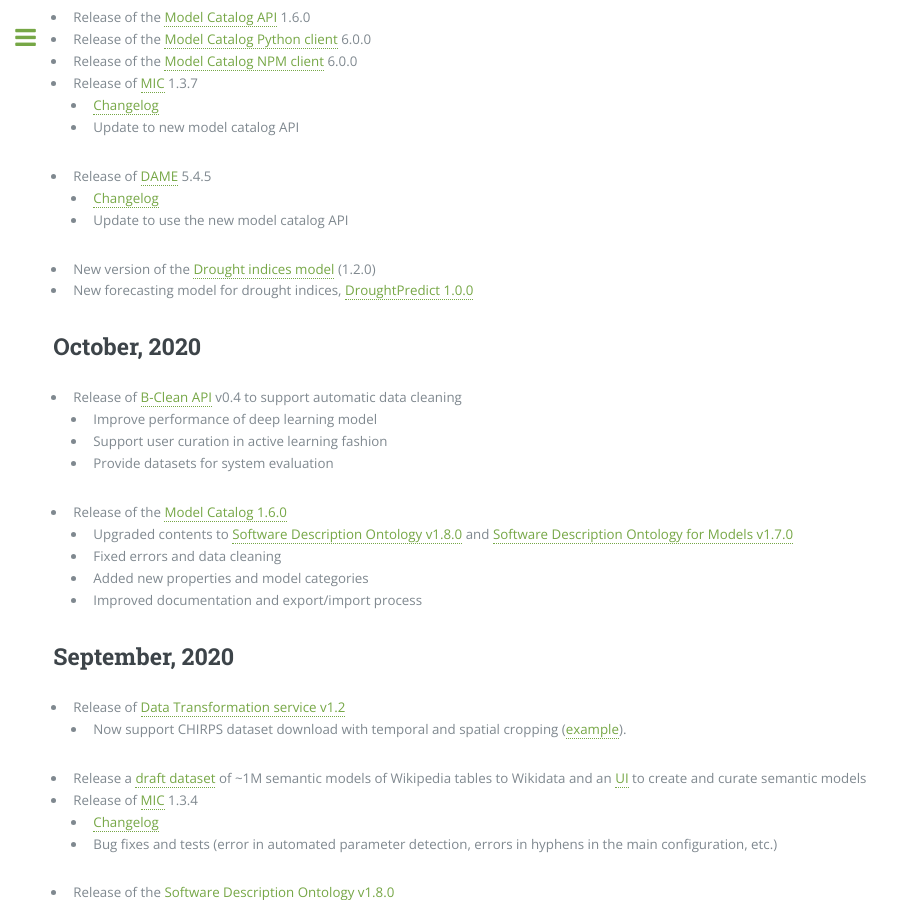
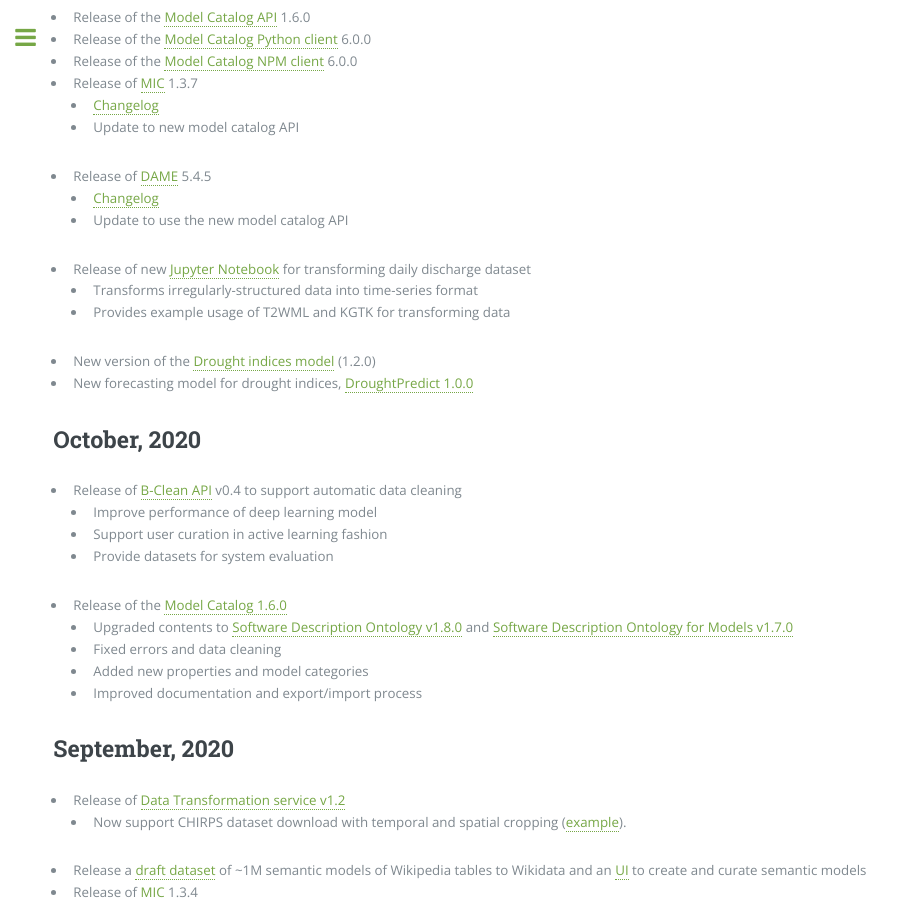
Before and after one commit to KnowledgeCaptureAndDiscovery/MINT, a Jekyll site: the page built from releases.md, in a window 1280 px wide and 900 px high, scrolled down 321 px. Shown: the whole window, without its empty margins (0-914 px from the left). Built offline with Jekyll 4.4.1, drawn with Linux system fonts in a browser that asks for light colours.

Commit message:
Updated release list from November to include daily discharge modeling Jupyter notebook

```diff
--- a/releases.md
+++ b/releases.md
@@ -14,6 +14,9 @@
 * Release of [DAME]({{ '/products/model/' | absolute_url }}#desktop-appliation-for-model-execution-dame) 5.4.5
   * [Changelog](https://github.com/mintproject/dame_cli/releases/tag/5.4.5)
   * Update to use the new model catalog API
+* Release of new [Jupyter Notebook](https://github.com/usc-isi-i2/ethiopia-discharge-modeling) for transforming daily discharge dataset
+  * Transforms irregularly-structured data into time-series format
+  * Provides example usage of T2WML and KGTK for transforming data
 * New version of the [Drought indices model](https://models.mint.isi.edu/models/explore/DSI/dsi_1.2.0/dsi_1.2.0_cfg) (1.2.0)
 * New forecasting model for drought indices, [DroughtPredict 1.0.0](https://models.mint.isi.edu/models/explore/1a0e8797-5ef0-4e96-ad05-0dc129c60f4c/20b92d72-8e5f-48f6-9730-2ff98ef6a4e2/6a2beb78-7872-48ce-ad9e-1245e06063b9)
 
```
